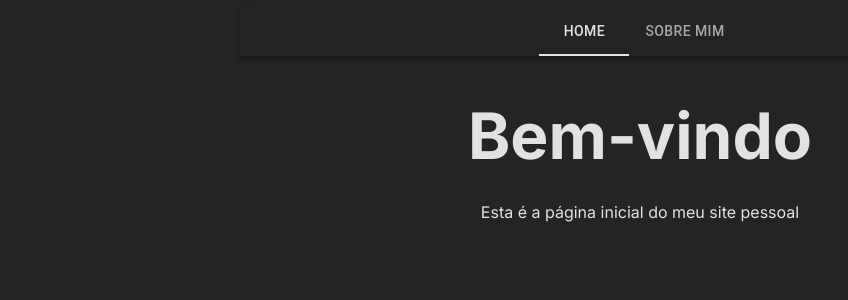
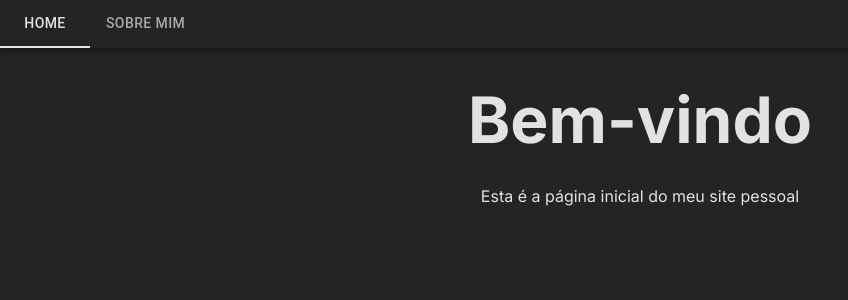
Before and after one commit to Fabricio1358/Meu-Site, a React (Vite) app: page / in a window 1280 px wide. Shown: the top 300 px of the page, without its empty margins (0-848 px from the left). Built offline with nearby package versions, Linux system fonts and the light colour scheme.

Commit message:
fix: correct max-width in #root and add navbar-container class to Box component

```diff
--- a/src/App.css
+++ b/src/App.css
@@ -1,9 +1,10 @@
 #root {
-  max-width: 100vh;
+  max-width: 100vw;
   margin: 0 auto;
   padding: 0rem 2rem;
   text-align: center;
   font-family: 'Inter', sans-serif;
+  padding-top: 64px; /* altura padrão da navbar do MUI */
 }
 
 #App {
--- a/src/components/Navbar/Navbar.css
+++ b/src/components/Navbar/Navbar.css
@@ -5,3 +5,10 @@
 .MuiAppBar-root {
   box-shadow: 0 2px 4px rgba(0, 0, 0, 0.2);
 }
+
+.navbar-container {
+  position: fixed;
+  top: 0;
+  left: 0;
+  width: 100%;
+}
--- a/src/components/Navbar/Navbar.tsx
+++ b/src/components/Navbar/Navbar.tsx
@@ -7,11 +7,10 @@ const Navbar = () => {
   const value = location.pathname === '/' ? 0 : location.pathname === '/sobre' ? 1 : 0;
 
   return (
-    <Box sx={{ width: '100%' }}>
+    <Box sx={{ width: '100%' }} className="navbar-container">
       <AppBar position="static" sx={{ backgroundColor: '#242424' }}>
         <Tabs
           value={value}
-          centered
           sx={{
             '& .MuiTab-root': {
               color: 'rgba(255, 255, 255, 0.6)',
@@ -21,7 +20,7 @@ const Navbar = () => {
             },
             '& .MuiTabs-indicator': {
               backgroundColor: 'rgba(255, 255, 255, 0.87)',
-            },
+            }
           }}
         >
           <Tab label="Home" component={Link} to="/" />
```
